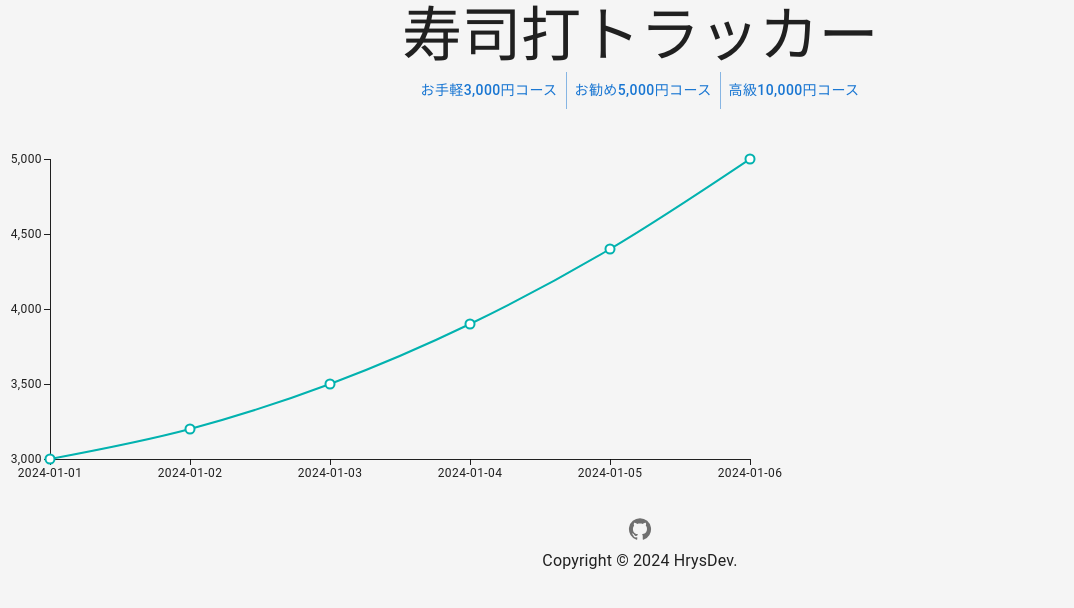
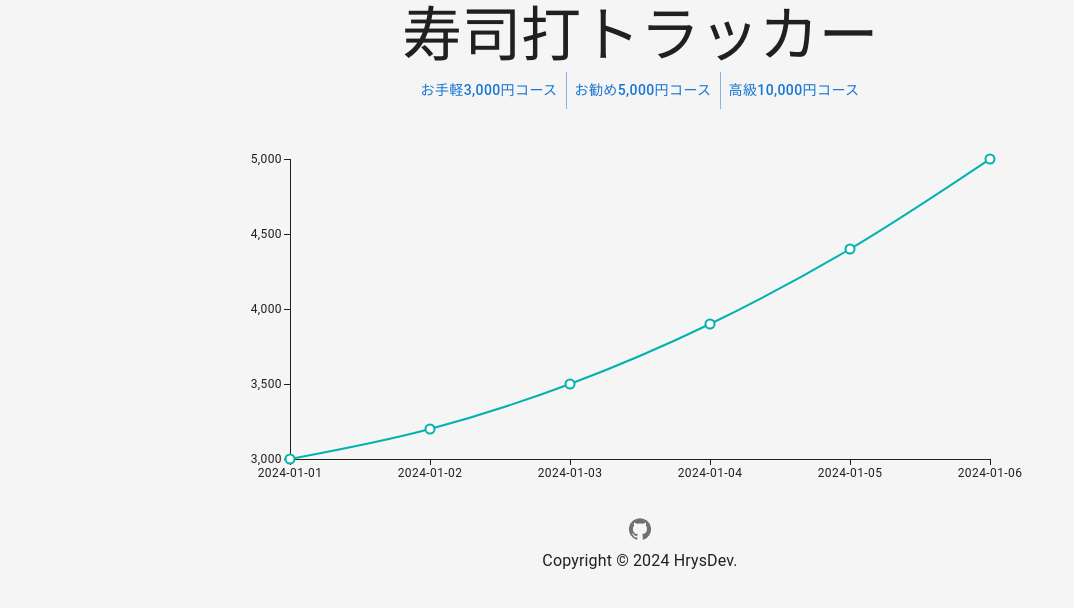
Before and after one commit to hrysdev/suhi-da-tracker, a React (Vite) app: page / in a window 1280 px wide. Shown: the top 608 px of the page, without its empty margins (0-1074 px from the left). Built offline with nearby package versions, Linux system fonts and the light colour scheme.

Commit message:
feat: 中央揃えの設定をAppに集約
Signed-off-by: hrysdev <hrysdev@gmail.com>

```diff
--- a/src/App.tsx
+++ b/src/App.tsx
@@ -4,6 +4,7 @@ import CssBaseline from "@mui/material/CssBaseline";
 import ScoreLineChart from "./components/ScoreLineChart";
 import Header from "./components/Header";
 import Footer from "./components/Footer";
+import Stack from "@mui/material/Stack";
 
 // chrome.storage.local.get(null, (result) => {
 //   const typingProp: TypingProp[] = Object.values(dummyData);
@@ -22,9 +23,11 @@ export default function App() {
     <React.Fragment>
       <ThemeProvider theme={theme}>
         <CssBaseline />
-        <Header />
-        <ScoreLineChart />
-        <Footer />
+        <Stack direction="column" alignItems="center">
+          <Header />
+          <ScoreLineChart />
+          <Footer />
+        </Stack>
       </ThemeProvider>
     </React.Fragment>
   );
--- a/src/components/Footer.tsx
+++ b/src/components/Footer.tsx
@@ -5,7 +5,7 @@ import Stack from "@mui/material/Stack";
 
 export default function Footer() {
   return (
-    <Stack direction="column" justifyContent="center" alignItems="center">
+    <Stack direction="column">
       <IconButton href="https://github.com/hrysdev/sushi-da-tracker">
         <GitHubIcon />
       </IconButton>
```
